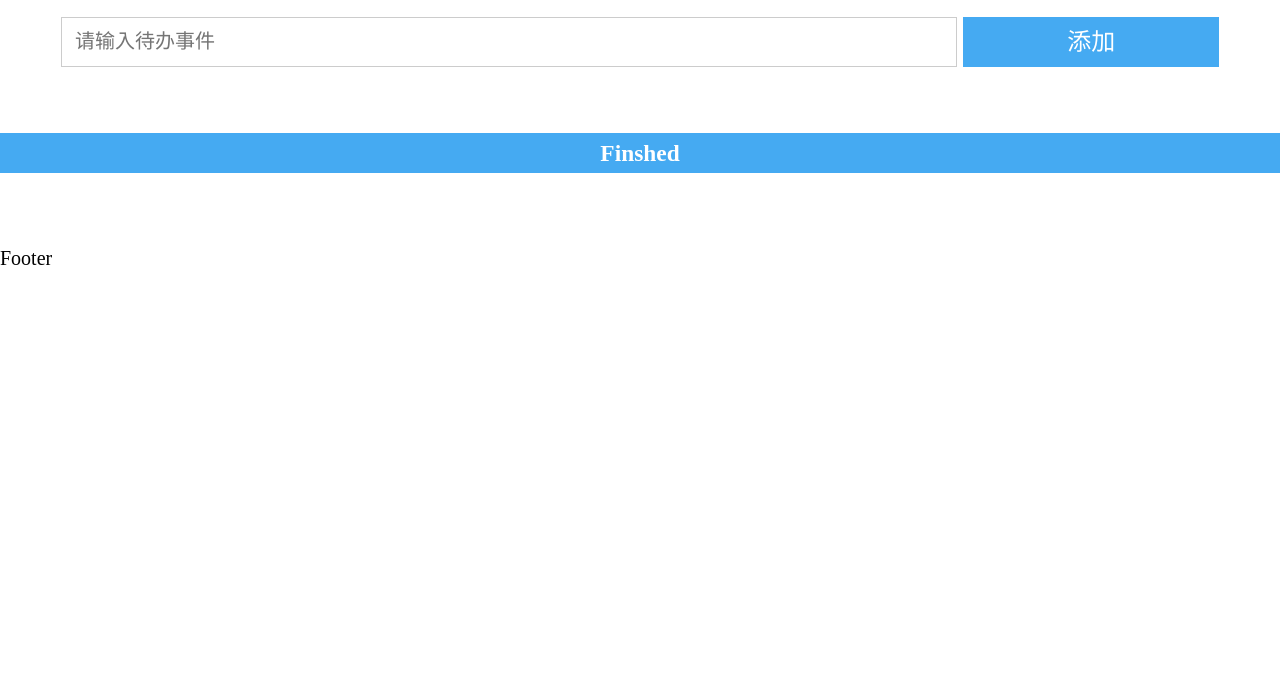
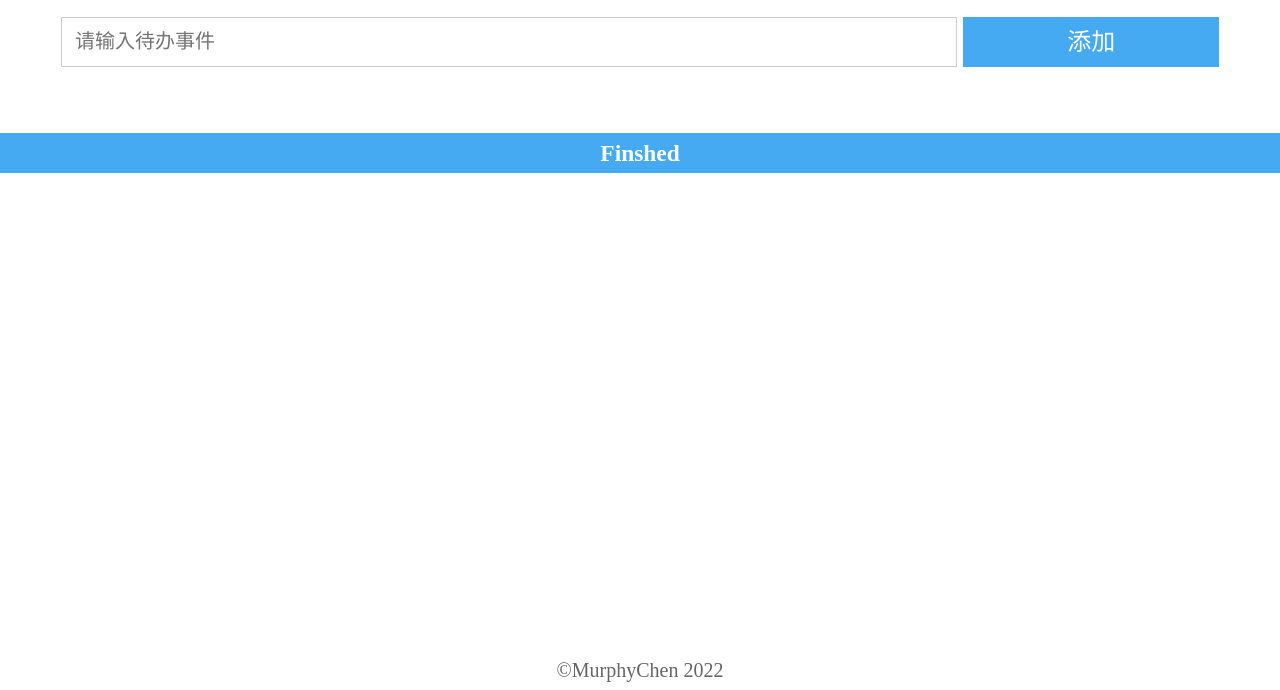
Before and after one commit to Hacker-C/js-todolist, a plain HTML site: page index.html in a window 1280 px wide. Shown: the part 110-800 px from the top of the page. Drawn offline with Linux system fonts and the light colour scheme.

Commit message:
feat: footer完成

```diff
--- a/css/style.css
+++ b/css/style.css
@@ -197,3 +197,13 @@ input:focus {
   user-select: none;
   transform: rotate(-45deg) translateY(-0.157rem);
 }
+
+footer {
+  position: fixed;
+  bottom: 0;
+  height: 2rem;
+  width: 100%;
+  color: #666;
+  text-align: center;
+  line-height: 2rem;
+}
--- a/index.html
+++ b/index.html
@@ -51,7 +51,9 @@
         <ul></ul>
       </section>
     </main>
-    <footer>Footer</footer>
+    <footer>
+      <p>&copy;MurphyChen 2022</p>
+    </footer>
     <script src="./js/index.js" type="module"></script>
   </body>
 </html>
--- a/js/index.js
+++ b/js/index.js
@@ -3,7 +3,6 @@ import getNowTime from './time.js'
 getNowTime.getNowTime()
 
 let data = JSON.parse(localStorage?.getItem('data') ?? '[]')
-console.log(data)
 
 // # 未完成节点
 let input = document.querySelector('#input')
@@ -86,7 +85,7 @@ function setDelete() {
         let id = this.dataset['id']
         for (let i = 0; i < data.length; i++) {
           if (data[i]?.id == id) {
-            delete data[i]
+            data.splice(i, 1)
           }
         }
         localStorage.setItem('data', JSON.stringify(data))
```
Also changed, not shown: test.js (+3 -4 lines).
